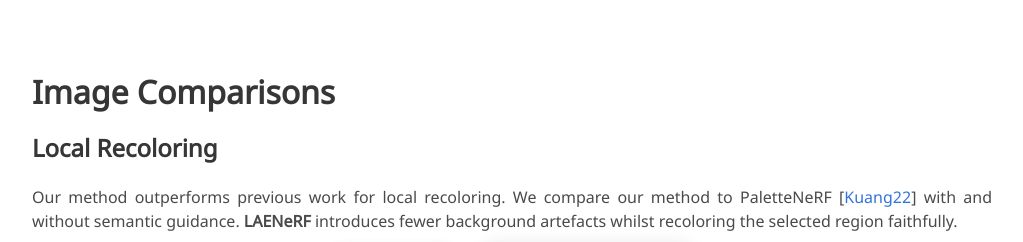
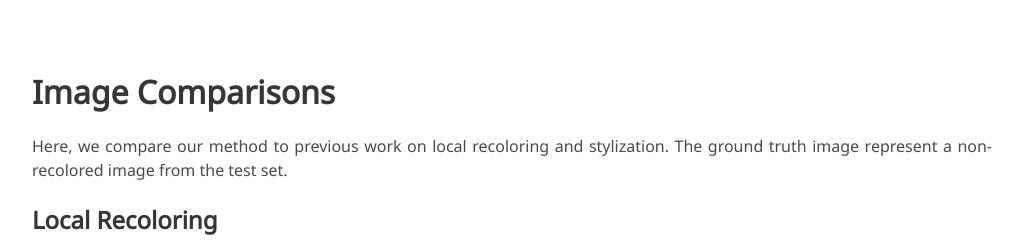
Before and after one commit to r4dl/LAENeRF, a plain HTML site: page index.html in a window 1280 px wide. Shown: the part 7180-7422 px from the top of the page, without its empty margins (128-1151 px from the left). Drawn offline with nearby package versions, Linux system fonts and the light colour scheme; a script that the page names is missing; some icons are missing; a web font is replaced by a local one.

Commit message:
more info

```diff
--- a/index.html
+++ b/index.html
@@ -382,7 +382,8 @@
                 <button class="button-17" role="button" id="recbtn_kitchen"
                         onclick="changeSceneRecolor('kitchen', 'white')"
                         style="margin-left: 5px; margin-right: 5px">Kitchen
-            </button></div>
+                </button>
+            </div>
         </div>
         <div class="columns is-centered">
             <div class="column">
@@ -502,12 +503,18 @@
         <div class="columns is-centered">
             <div class="column is-full-width">
                 <h2 class="title is-3">Image Comparisons</h2>
-
+                <div class="content has-text-justified">
+                    <p>
+                        Here, we compare our method to previous work on local recoloring and stylization.
+                        The ground truth image represent a non-recolored image from the test set.
+                    </p>
+                </div>
                 <!-- Local Recoloring. -->
                 <h3 class="title is-4">Local Recoloring</h3>
                 <div class="content has-text-justified">
                     <p>
-                        Our method outperforms previous work for local recoloring. We compare our method to PaletteNeRF
+                        Our method outperforms previous work for local recoloring. We compare our method to
+                        PaletteNeRF
                         [<a href="http://palettenerf.github.io">Kuang22</a>] with and without semantic guidance.
                         <b>LAENeRF</b> introduces fewer background artefacts whilst recoloring the selected region
                         faithfully.
@@ -605,7 +612,8 @@
                         <div class="column is-full-width">
                             <div class="b-dics">
                                 <img src="static/comparison_style/lego/ours.png" alt="Ours">
-                                <img src="static/comparison_style/lego/npr.png" alt="Ref-NPR [Zhang22]" id="style_lego">
+                                <img src="static/comparison_style/lego/npr.png" alt="Ref-NPR [Zhang22]"
+                                     id="style_lego">
                                 <img src="static/comparison_style/lego/gt.png" alt="Ground Truth">
                             </div>
                         </div>
```
Lines whose indentation alone changed are shown as unchanged.
